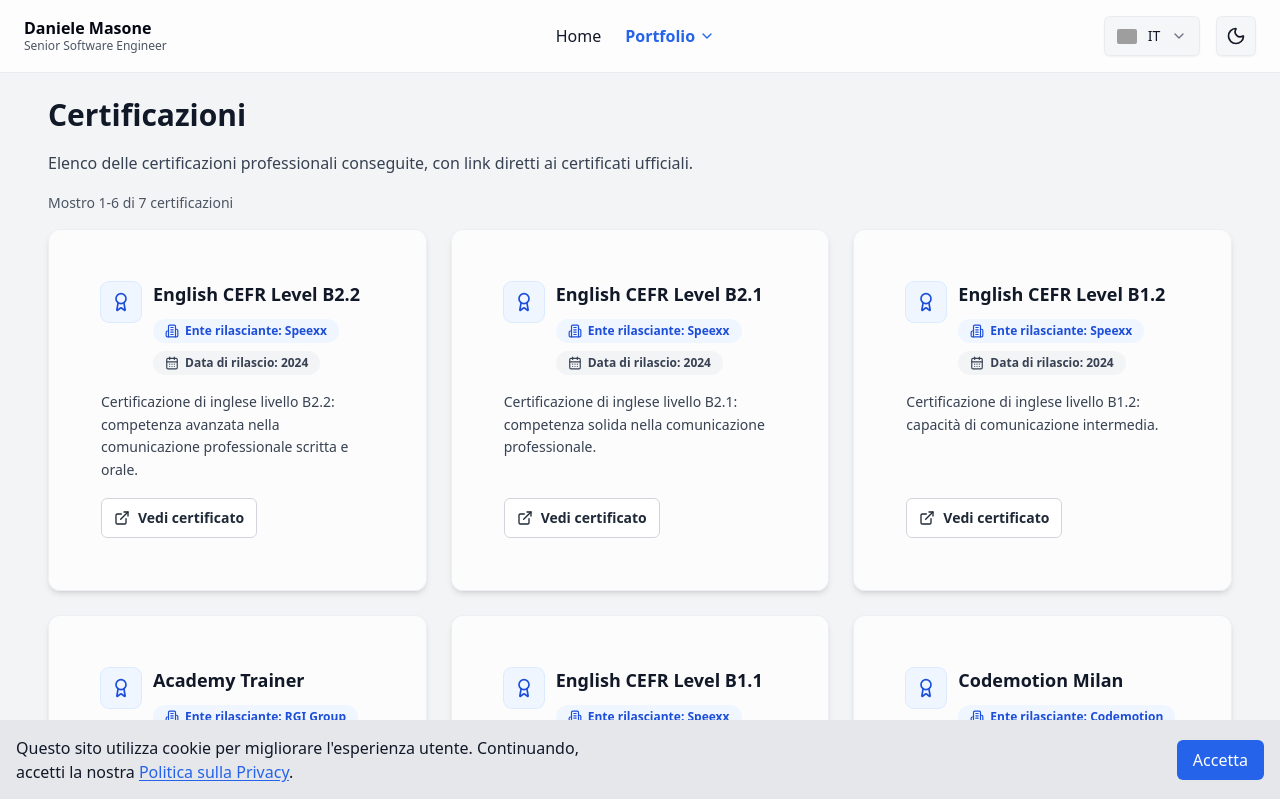
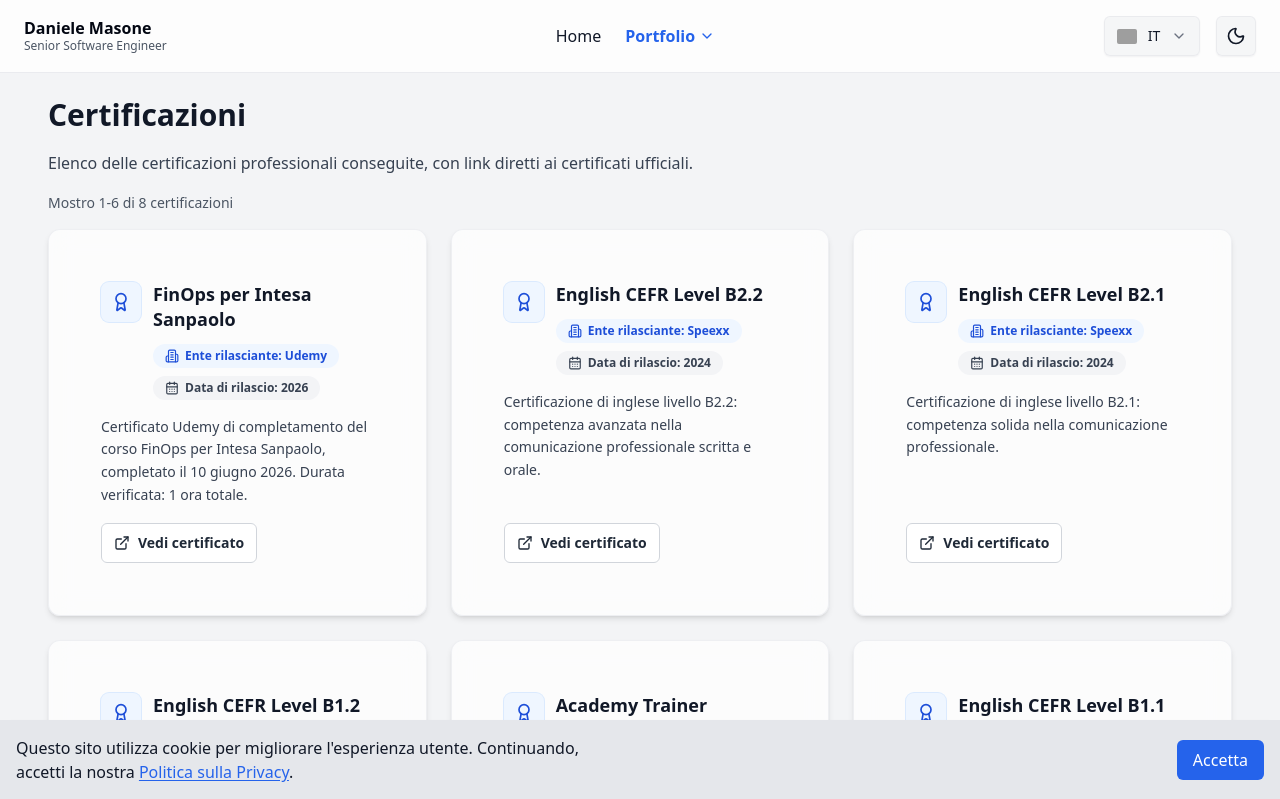
Before and after one commit to DanieleMasone/ingdanielemasone, a React (Vite) app: page /certifications in a window 1280 px wide. Shown: the top 799 px of the page. Built offline with nearby package versions, Linux system fonts and the light colour scheme; grey boxes are pictures that could not be loaded.

Commit message:
chore: certifications

```diff
--- a/src/locales/de/translation.json
+++ b/src/locales/de/translation.json
@@ -581,6 +581,7 @@
   "error_retry": "Erneut versuchen",
   "error_generic": "Etwas ist schiefgelaufen",
   "follow_linkedin": "Folge mir auf LinkedIn",
+  "Udemy_FinOps_Intesa": "Udemy-Abschlusszertifikat für den Kurs FinOps per Intesa Sanpaolo, abgeschlossen am 10. Juni 2026. Verifizierte Dauer: insgesamt 1 Stunde.",
   "RGI_Certification": "Anerkennung für die aktive Rolle in der technischen Ausbildung der internen Akademie. Verantwortlich für Schulungssitzungen für die Entwicklungsteams zur Einführung der neuen Front-End-Architektur und der Nutzungsvorgaben.",
   "Speexx_B2_2": "Englisch CEFR Niveau B2.2 Zertifizierung: fortgeschrittene Kenntnisse in schriftlicher und mündlicher beruflicher Kommunikation.",
   "Speexx_B2_1": "Englisch CEFR Niveau B2.1 Zertifizierung: solide Kenntnisse in beruflicher Kommunikation.",
--- a/src/locales/en/translation.json
+++ b/src/locales/en/translation.json
@@ -581,6 +581,7 @@
   "error_retry": "Retry",
   "error_generic": "Something went wrong",
   "follow_linkedin": "Follow me on LinkedIn",
+  "Udemy_FinOps_Intesa": "Udemy course completion certificate for FinOps per Intesa Sanpaolo, completed on 10 June 2026. Verified duration: 1 total hour.",
   "RGI_Certification": "Recognition for the active role in technical training within the internal academy. Responsible for training sessions aimed at development teams for the adoption of the new Front-End architecture and usage guidelines.",
   "Speexx_B2_2": "English CEFR Level B2.2 certification: advanced proficiency in written and spoken professional communication.",
   "Speexx_B2_1": "English CEFR Level B2.1 certification: solid proficiency in professional communication.",
--- a/src/locales/es/translation.json
+++ b/src/locales/es/translation.json
@@ -581,6 +581,7 @@
   "error_retry": "Reintentar",
   "error_generic": "Algo salió mal",
   "follow_linkedin": "Sígueme en LinkedIn",
+  "Udemy_FinOps_Intesa": "Certificado Udemy de finalización del curso FinOps per Intesa Sanpaolo, completado el 10 de junio de 2026. Duración verificada: 1 hora total.",
   "RGI_Certification": "Reconocimiento por el papel activo en la formación técnica de la academia interna. Responsable de las sesiones de capacitación dirigidas a los equipos de desarrollo para la adopción de la nueva arquitectura Front-End y las pautas de uso.",
   "Speexx_B2_2": "Certificación de inglés nivel B2.2: competencia avanzada en comunicación profesional escrita y oral.",
   "Speexx_B2_1": "Certificación de inglés nivel B2.1: competencia sólida en comunicación profesional.",
--- a/src/locales/fr/translation.json
+++ b/src/locales/fr/translation.json
@@ -581,6 +581,7 @@
   "error_retry": "Réessayer",
   "error_generic": "Une erreur est survenue",
   "follow_linkedin": "Suivez-moi sur LinkedIn",
+  "Udemy_FinOps_Intesa": "Certificat Udemy de fin du cours FinOps per Intesa Sanpaolo, obtenu le 10 juin 2026. Durée vérifiée : 1 heure au total.",
   "RGI_Certification": "Reconnaissance pour le rôle actif dans la formation technique de l'académie interne. Responsable des sessions de formation destinées aux équipes de développement pour l'adoption de la nouvelle architecture Front-End et des directives d'utilisation.",
   "Speexx_B2_2": "Certification d'anglais niveau B2.2 : maîtrise avancée de la communication professionnelle écrite et orale.",
   "Speexx_B2_1": "Certification d'anglais niveau B2.1 : maîtrise solide de la communication professionnelle.",
--- a/src/locales/it/translation.json
+++ b/src/locales/it/translation.json
@@ -581,6 +581,7 @@
   "error_retry": "Riprova",
   "error_generic": "Qualcosa è andato storto",
   "follow_linkedin": "Seguimi su LinkedIn",
+  "Udemy_FinOps_Intesa": "Certificato Udemy di completamento del corso FinOps per Intesa Sanpaolo, completato il 10 giugno 2026. Durata verificata: 1 ora totale.",
   "RGI_Certification": "Riconoscimento per il ruolo attivo nella formazione tecnica dell’academy interna. Responsabile delle sessioni di training rivolte ai team di sviluppo per l’adozione della nuova architettura Front-End e delle linee guida di utilizzo.",
   "Speexx_B2_2": "Certificazione di inglese livello B2.2: competenza avanzata nella comunicazione professionale scritta e orale.",
   "Speexx_B2_1": "Certificazione di inglese livello B2.1: competenza solida nella comunicazione professionale.",
--- a/src/mock/certifications.js
+++ b/src/mock/certifications.js
@@ -9,6 +9,13 @@ import myCertPdf from "../assets/certifications/Attestato_Masone.pdf";
  * @module mock/certifications
  */
 export const certifications = [
+    {
+        nameKey: "FinOps per Intesa Sanpaolo",
+        issuer: "Udemy",
+        date: "2026",
+        descriptionKey: "Udemy_FinOps_Intesa",
+        link: "https://www.udemy.com/certificate/UC-332b1dca-6941-4228-80e9-68473d666a03/"
+    },
     {
         nameKey: "English CEFR Level B2.2",
         issuer: "Speexx",
```
Also changed, not shown: 1 other file (tests, documents, lock files or other folders).
